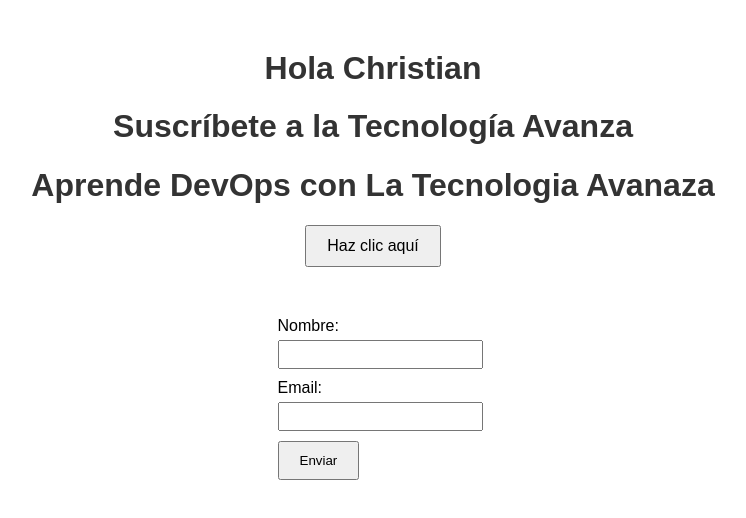
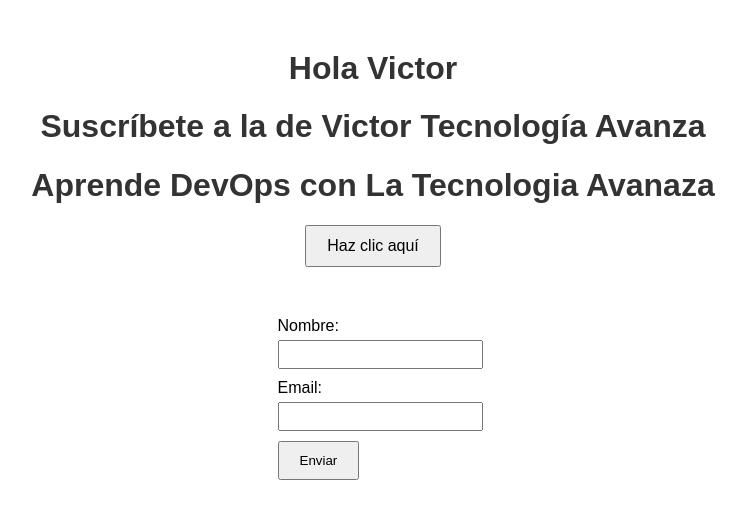
Before and after one commit to vitoco1328/mi_app, a plain HTML site: page index.html in a window 1280 px wide. Shown: the whole page, without its empty margins (267-1013 px from the left). Drawn offline with Linux system fonts and the light colour scheme.

```diff
--- a/index.html
+++ b/index.html
@@ -7,8 +7,8 @@
     <link rel="stylesheet" href="estilo.css">
 </head>
 <body>
-    <h1>Hola Christian</h1>
-    <h1>Suscríbete a la Tecnología Avanza</h1>
+    <h1>Hola Victor</h1>
+    <h1>Suscríbete a la de Victor Tecnología Avanza</h1>
     <h1>Aprende DevOps con La Tecnologia Avanaza</h1>
     <button id="btnClick">Haz clic aquí</button>
     <p id="output"></p>
--- a/script.js
+++ b/script.js
@@ -2,7 +2,7 @@ document.getElementById('btnClick').addEventListener('click', function() {
     document.getElementById('output').textContent = '¡Botón clicado!';
 });
 
-//Este es un metodo
+//Este es un metodo de prueba
 document.getElementById('contactForm').addEventListener('submit', function(event) {
     event.preventDefault();
     var name = document.getElementById('name').value;
```
